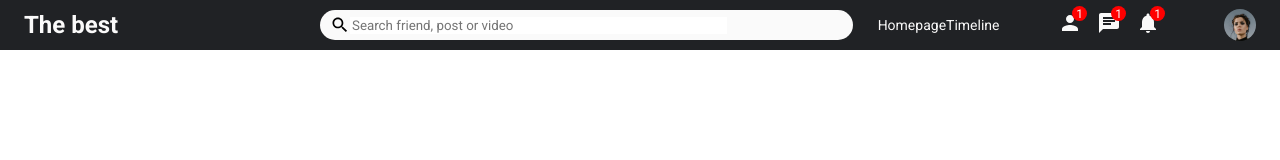
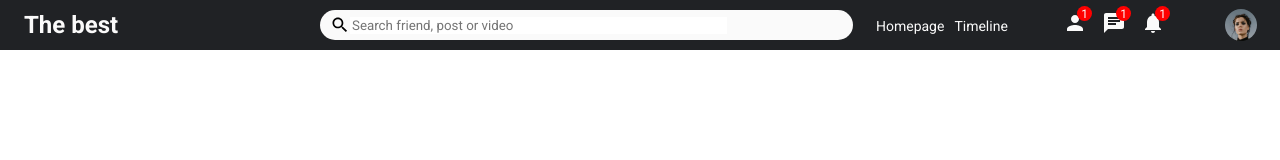
Before and after one commit to mato073/Social-Media, a React (Create React App) app in the folder front/: page / in a window 1280 px wide. Shown: the top 160 px of the page. Built offline with nearby package versions, Linux system fonts and the light colour scheme; the HTML template or start-up script is replaced by a standard one.

Commit message:
[FIX] Topbar style

```diff
--- a/front/src/components/topbar/topbar.css
+++ b/front/src/components/topbar/topbar.css
@@ -55,7 +55,7 @@
     color: #FAFAFA;
 }
 
-.topbarlinks {
+.topbarLink{
     margin-right: 10px;
     font-size: 14px;
     cursor: pointer;
```
